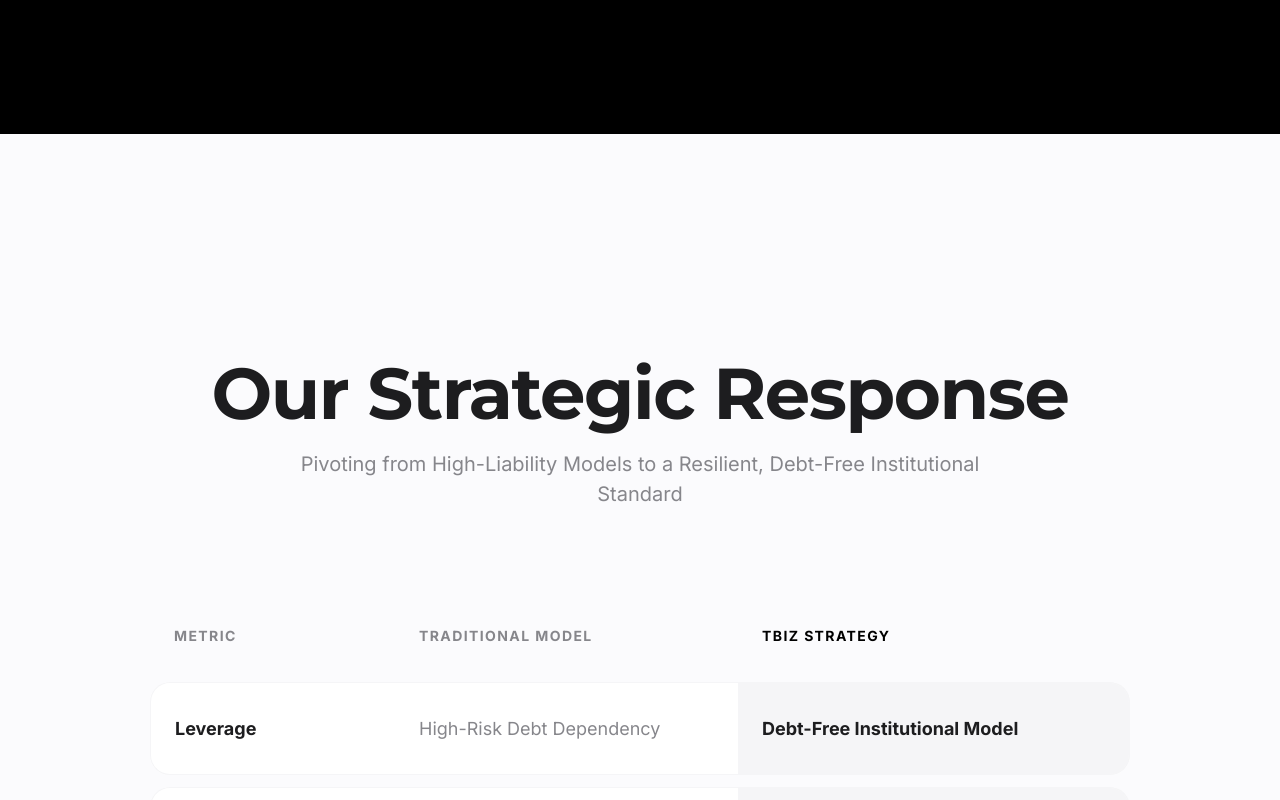
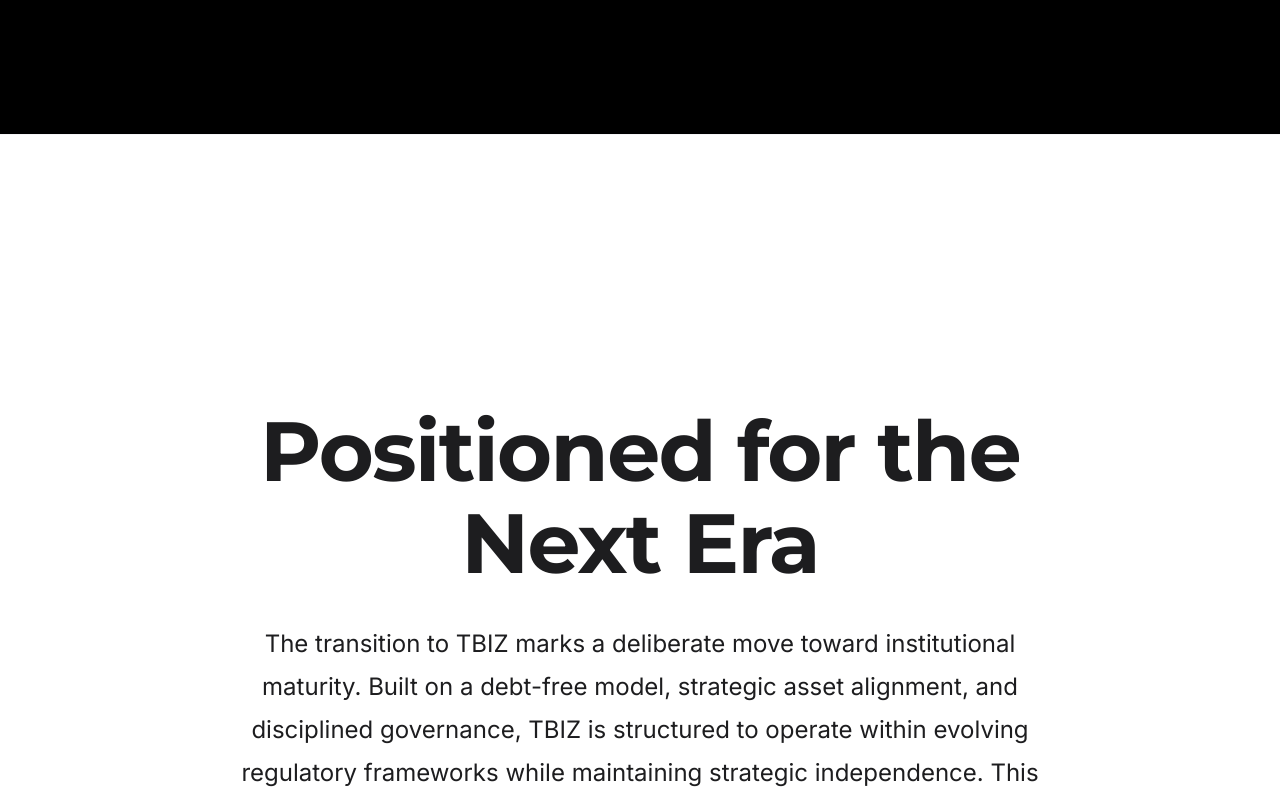
Before and after one commit to natalia-unicoin/unicoin-inc, a Next.js app: page / in a window 1280 px wide. Shown: the part 4120-4920 px from the top of the page. Built offline with nearby package versions, Linux system fonts and the light colour scheme.

Commit message:
chore: move Positioned for the Next Era block to 4th section position

```diff
--- a/src/components/TransparentBusiness.tsx
+++ b/src/components/TransparentBusiness.tsx
@@ -16,10 +16,10 @@
             <Hero />
             <StorySection />
             <WarOnInnovation />
+            <PositionedEra />
             <StrategicResponse />
             <LeadershipPositioning />
             <InTheMedia />
-            <PositionedEra />
             <FinalCTA />
         </>
     );
```
